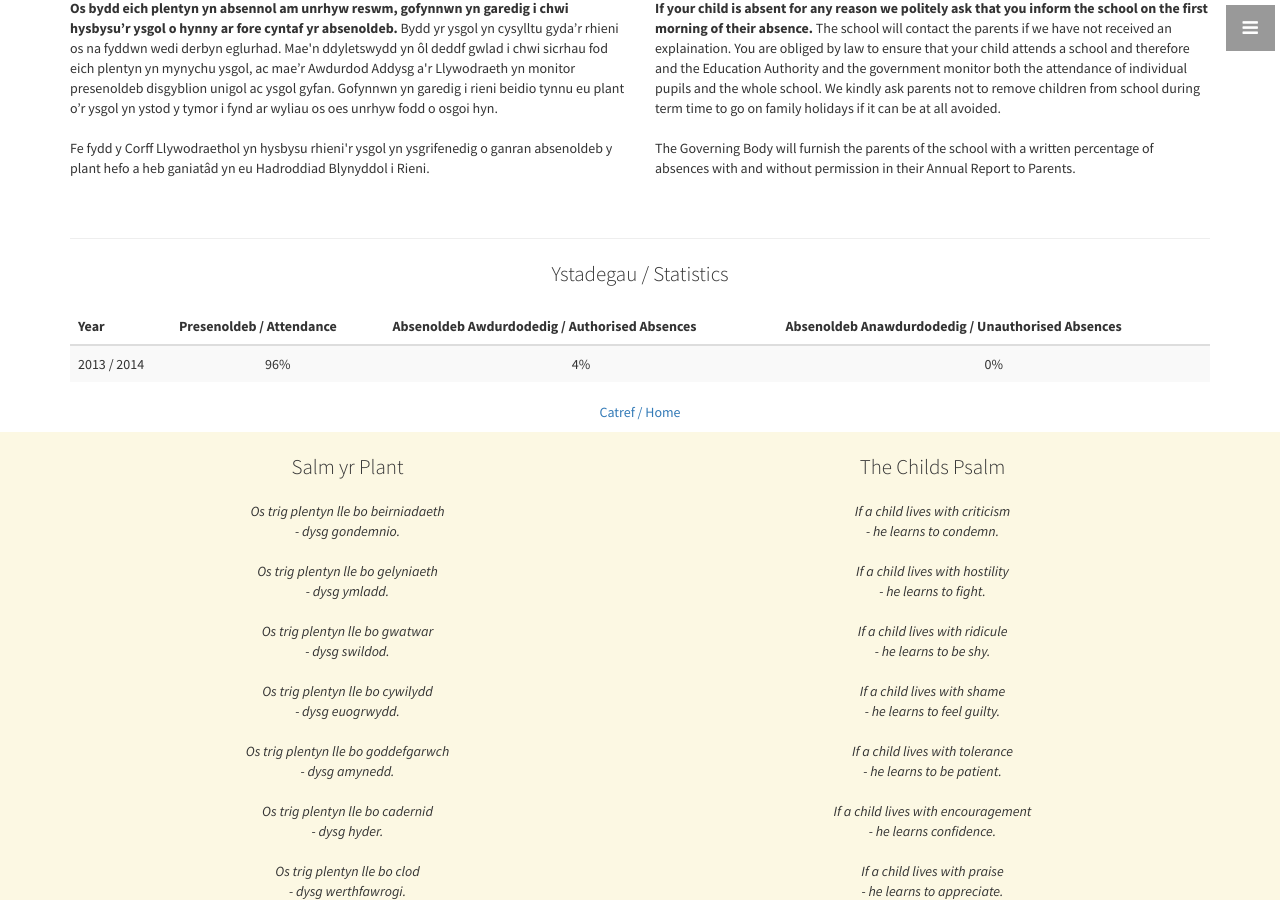
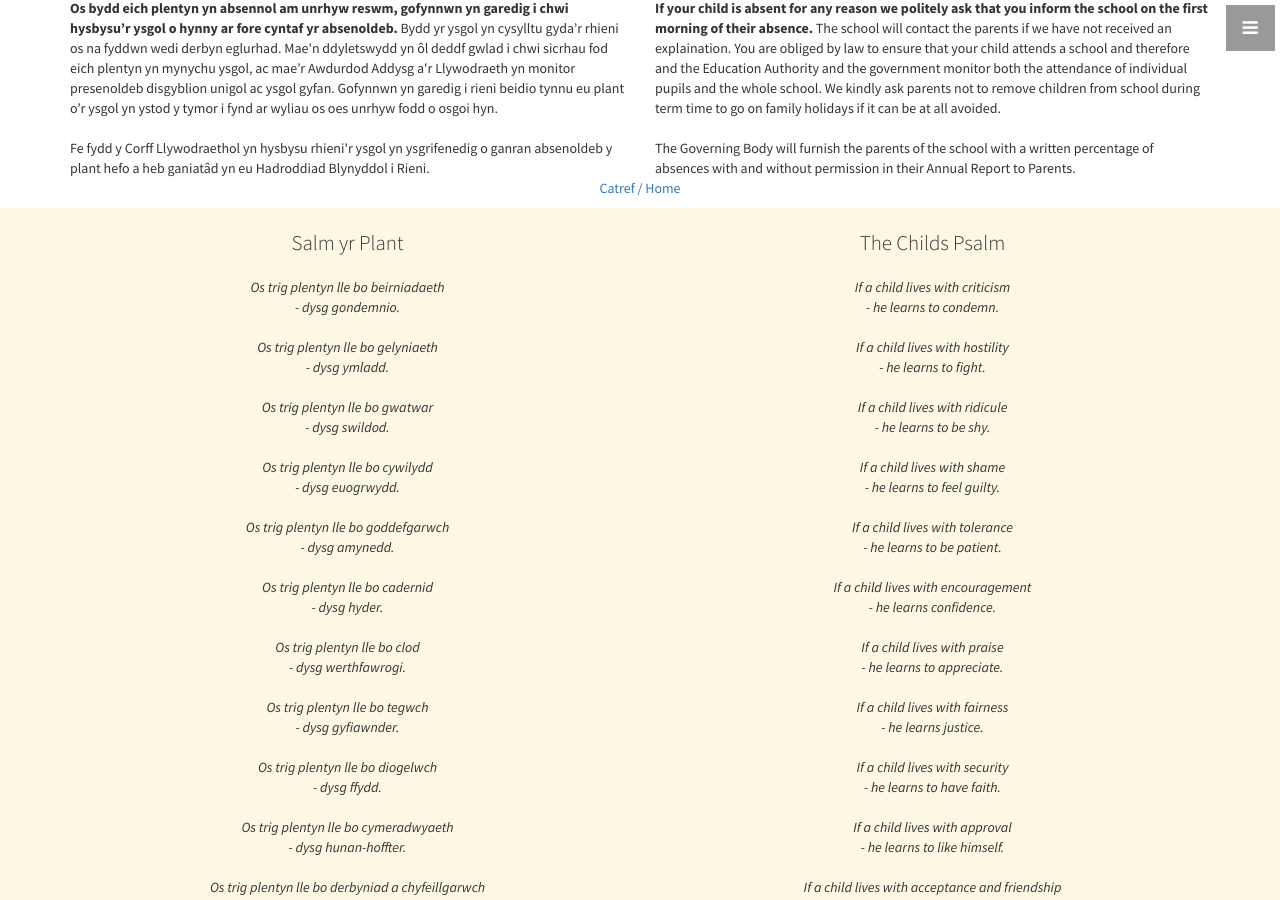
Before and after one commit to matatysgolbethel/matatysgolbethel.github.io, a Jekyll site: the page built from index.html, in a window 1280 px wide and 900 px high, scrolled down 1736 px. Built offline with Jekyll 4.4.1, drawn with Linux system fonts in a browser that asks for light colours.

Commit message:
no need for the stats as they are on the welsh assembly website

```diff
--- a/_config.yml
+++ b/_config.yml
@@ -17,7 +17,7 @@ address:
   - line: Bethel
   - line: Gwynedd
   - line: LL55 1AX
-  # Feel free to add more lines here
+
 telephone: 01248 670663
 copyright: Ysgol Bethel
 
@@ -28,10 +28,6 @@ chairpersongovernors: Parch/Rev Marcus Robinson
 clerkgovernors: Mrs Sasha Alcock
 childprotectioncoordinator: Mrs Nia Guillemin
 childprotectiongovernor: Mrs Carol Owen
-
-
-absencesstats:
-  - { year: '2013 / 2014', attendance: '96%', authorised: '4%', unauthorised: '0%'}
 
 schoolsecretary:
   - { name: 'Mrs Sasha Alcock', hours: '8.30am - 1.30pm'}
--- a/_includes/attendance.html
+++ b/_includes/attendance.html
@@ -45,16 +45,6 @@ The Governing Body will furnish the parents of the school with a written percent
 of absences with and without permission in their Annual Report to Parents.
       </div>
       <div class="col-lg-12 text-center">
-        <br><br><hr>
-        <h2 class="lead">Ystadegau / Statistics</h2>
-        <table class="table table-striped">
-          <thead><th><strong>Year</strong></th><th><strong>Presenoldeb / Attendance</strong></th><th><strong>Absenoldeb Awdurdodedig / Authorised Absences</strong></th><th><strong>Absenoldeb Anawdurdodedig / Unauthorised Absences</strong></th></thead>
-          {% for absence in site.absencesstats %}
-            <tr>
-              <td class="text-left">{{ absence.year }}</td><td class="text-center">{{ absence.attendance }}</td><td class="text-center">{{ absence.authorised }}</td><td class="text-center">{{ absence.unauthorised }}</td>
-            </tr>
-          {% endfor %}
-        </table>
         <a href="#top" onclick = $("#menu-close").click();><p color="white">Catref / Home</p></a>
       </div>
     </div>
```
